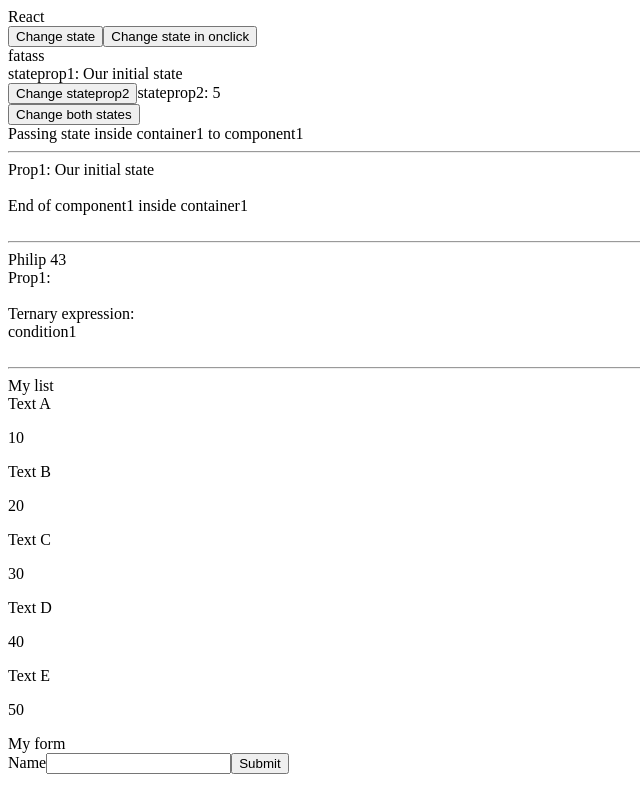
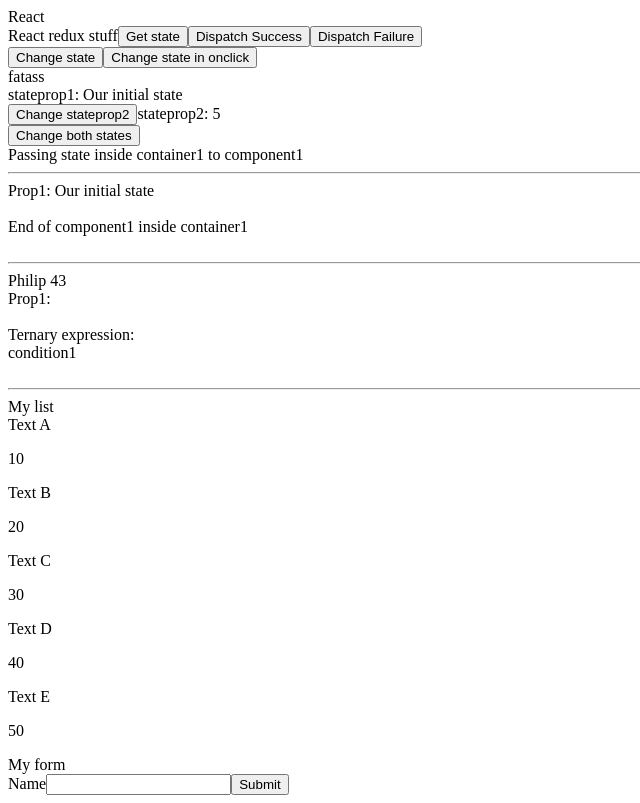
Before and after one commit to PhilipHassialis/React-2019, a React (Create React App) app: page / in a window 1280 px wide. Shown: the whole page, without its empty margins (0-640 px from the left). Built offline with nearby package versions, Linux system fonts and the light colour scheme.

Commit message:
placing react-redux in container, adding connect

```diff
--- a/src/containers/container1.js
+++ b/src/containers/container1.js
@@ -1,5 +1,9 @@
 import React, { Component } from "react";
 import Component1 from "../functional/component1";
+import * as ACTION_TYPES from "../store/actions/action_types";
+import * as ACTIONS from "../store/actions/actions";
+
+import { connect } from "react-redux";
 
 class Container1 extends Component {
     constructor(props) {
@@ -31,6 +35,13 @@ class Container1 extends Component {
     render() {
         return (
             <div>
+                <div>
+                    React redux stuff
+                    <button onClick={() => {}}>Get state</button>
+                    <button onClick={() => {}}>Dispatch Success</button>
+                    <button onClick={() => {}}>Dispatch Failure</button>
+                </div>
+
                 <button onClick={this.changeState}>Change state</button>
                 <button onClick={() => this.setState({ stateprop1: "Our next state" })}>
                     Change state in onclick
@@ -58,4 +69,11 @@ class Container1 extends Component {
     }
 }
 
-export default Container1;
+const mapStateToProps = state => {};
+
+const mapDispatchToProps = dispatch => {};
+
+export default connect(
+    mapStateToProps,
+    mapDispatchToProps
+)(Container1);
```
